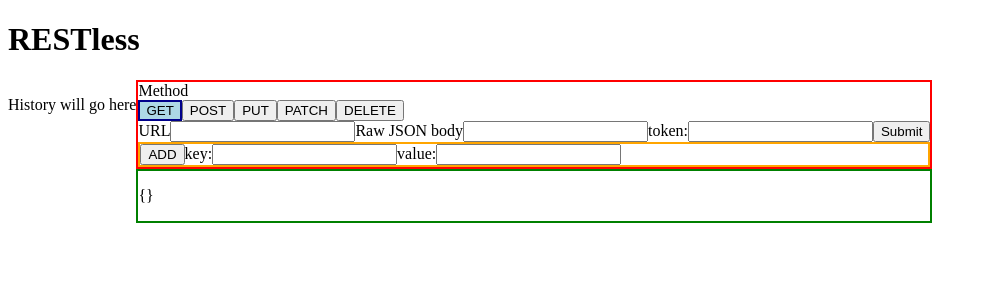
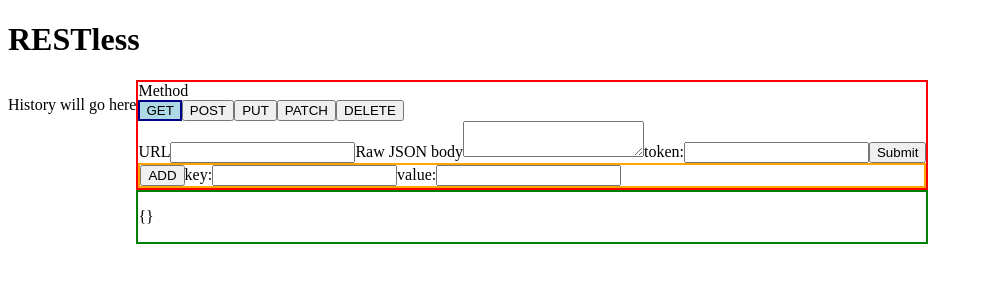
Before and after one commit to p-brubaker/RESTy, a React app: page / in a window 1280 px wide. Shown: the top 300 px of the page, without its empty margins (0-987 px from the left). Built offline with nearby package versions, Linux system fonts and the light colour scheme.

Commit message:
reorganize files

```diff
--- a/src/components/FormInput.jsx
+++ b/src/components/FormInput.jsx
@@ -1,16 +1,14 @@
 import React from 'react';
 import styles from '../styles/FormInput.module.css';
 import PropTypes from 'prop-types';
-import ParamsContainer from './containers/ParamsContainer';
+import ParamsContainer from '../containers/ParamsContainer';
 import MethodButton from './MethodButton';
 
 // I might want to refactor how the method selection works,
 // but I needed to get this working and don't feel like dealing
 // with React / select / radio input problems right now. I'm
-// going to look into react-select later. Styling the buttons based
-// on state is awkward, but it's reliable and I know I
-// can make it work without any hassle. On the other hand, it just
-// works, and it was really easy.
+// going to look into react-select later. For now, it's reliable and I know I
+// can make it work without any hassle.
 
 function FormInput(props) {
     const {
@@ -49,7 +47,7 @@ function FormInput(props) {
                     onChange={(e) => handleChange(e, 'url')}
                 />
                 <label htmlFor="raw-json-body">Raw JSON body</label>
-                <input
+                <textarea
                     type="text"
                     name="raw-json-body"
                     value={body}
--- a/src/components/app/App.jsx
+++ b/src/components/app/App.jsx
@@ -1,6 +1,6 @@
 import React from 'react';
 import Header from '../Header';
-import RestyContainer from '../containers/RestyContainer';
+import RestyContainer from '../../containers/RestyContainer';
 
 export default function App() {
     return (
--- a/src/components/containers/ParamsContainer.jsx
+++ b/src/containers/ParamsContainer.jsx
@@ -1,7 +1,7 @@
 import React, { Component } from 'react';
-import ParamsItem from '../ParamsItem';
+import ParamsItem from '../components/ParamsItem';
 import PropTypes from 'prop-types';
-import styles from '../../styles/ParamsContainer.module.css';
+import styles from '../styles/ParamsContainer.module.css';
 
 class ParamsContainer extends Component {
     state = {
```
Also changed, not shown: src/containers/RestyContainer.jsx (renamed from src/components/containers/RestyContainer.jsx, +5 -5 lines), src/services/fetchUtils.js (renamed from src/fetchUtils.js).
